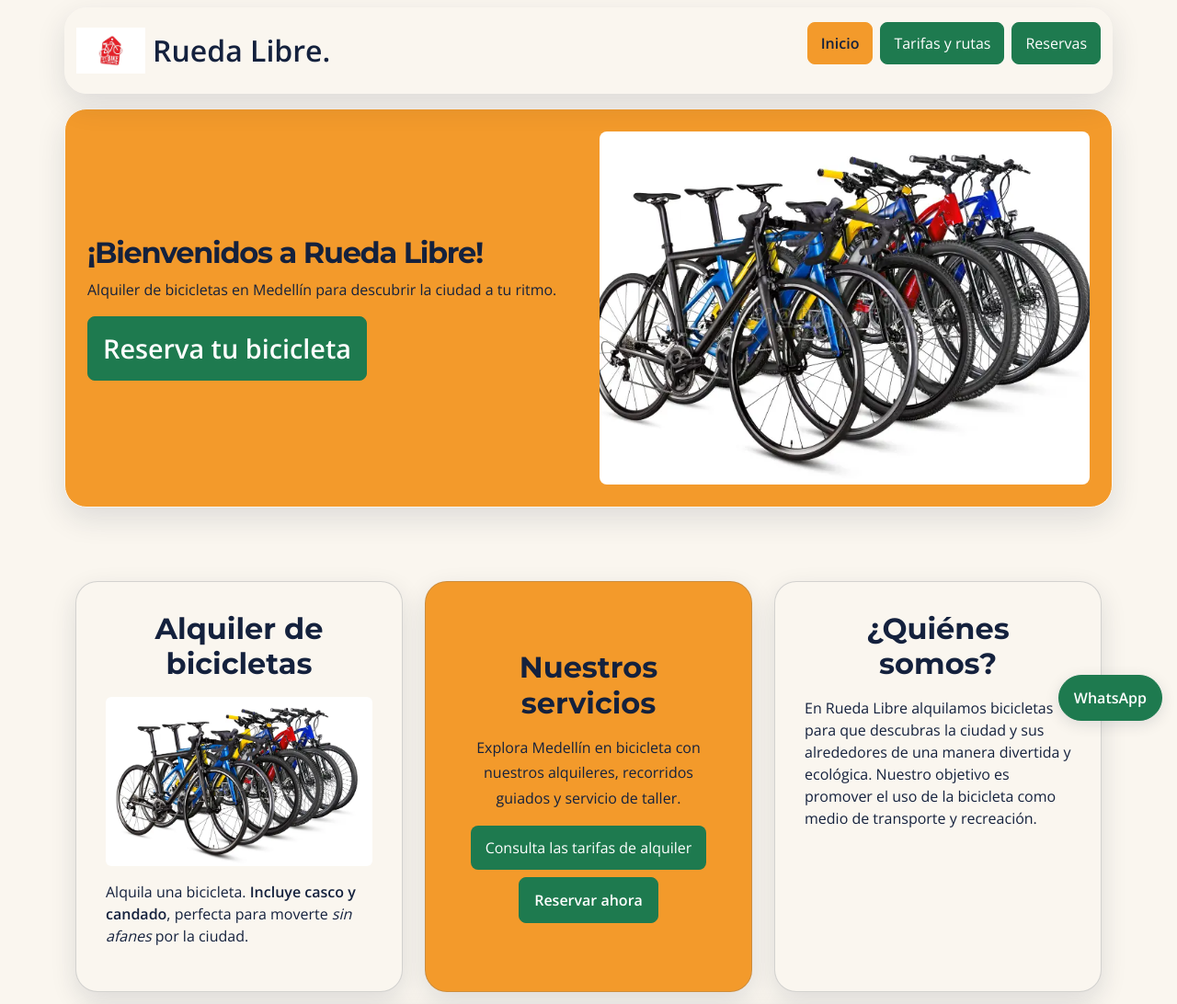
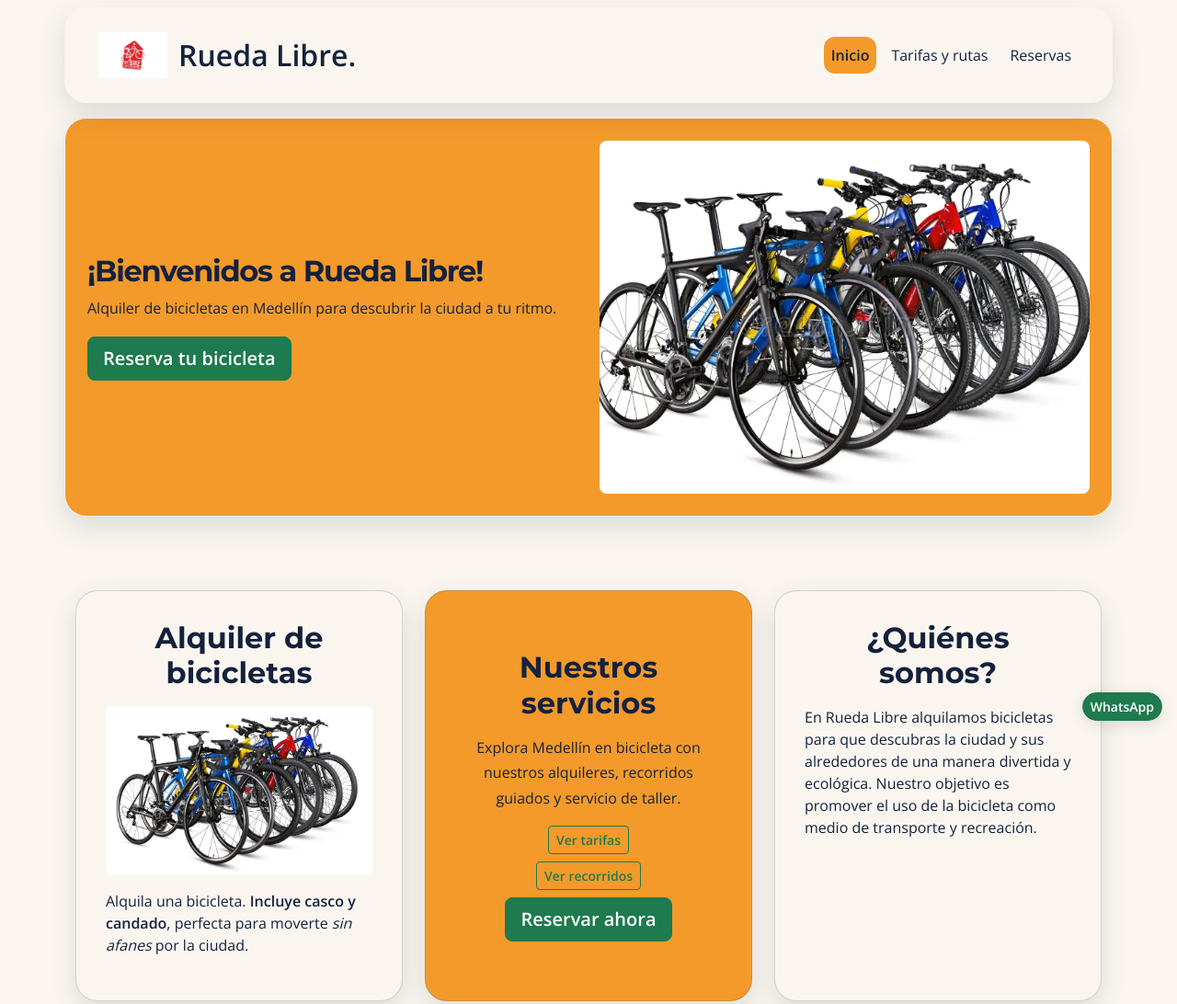
Before and after one commit to Martinez0837/rueda-libre, a plain HTML site: page index.html in a window 1280 px wide. Shown: the top 1092 px of the page at 92% size. Drawn offline with nearby package versions, Linux system fonts and the light colour scheme.

Commit message:
dia3,paso9

```diff
--- a/css/styles.css
+++ b/css/styles.css
@@ -217,7 +217,7 @@ button {
 
 /* Navegación compartida */
 
-  nav {
+  .navbar {
     padding: var(--espaciado-sm) clamp(var(--espaciado-md), 3vw, var(--espaciado-lg));
     border: 1px solid var(--crema);
     border-radius: var(--espaciado-lg);
@@ -226,73 +226,50 @@ button {
     backdrop-filter: blur(12px);
   }
 
-  #navbar .marca {
+  .navbar .container-fluid {
+    flex-wrap: nowrap;
+  }
+
+  .navbar .navbar-brand {
+    display: flex;
+    align-items: center;
+    gap: var(--espaciado-sm);
     min-width: 0;
     color: inherit;
     text-decoration: none;
   }
 
-  #navbar .navbar-links {
-    text-align: center;
-  }
-
-  #navbar .nombre-marca {
+  .navbar .nombre-marca {
     font-weight: 600;
     font-size: clamp(1.4rem, 3.5vw, 2rem);
   }
 
-  #navbar .logo {
+  .navbar .logo {
     width: 75px;
     height: 68px;
     object-fit: contain;
   }
 
-  #navbar .navbar-links a {
-    padding: 10px 14px;
-    border: 1px solid var(--verde-ruta);
-    border-radius: 8px;
-    background-color: var(--verde-ruta);
-    color: var(--blanco);
-    text-decoration: none;
-    transition: background-color 160ms ease, transform 160ms ease;
+  .navbar-nav .nav-link {
+    border-radius: var(--espaciado-sm);
+    color: var(--azul-noche);
   }
 
-  #navbar .navbar-links a:hover {
+  .navbar-nav .nav-link:hover,
+  .navbar-nav .nav-link:focus-visible {
     background-color: var(--azul-noche);
-    transform: translateY(-2px);
+    color: var(--blanco);
   }
 
-  #menu a {
-    color: var(--gris-asfalto);
-  }
-
-  .activo {
-    color: var(--verde-ruta);
+  .navbar-nav .nav-link.active,
+  .navbar-nav .nav-link.active:hover,
+  .navbar-nav .nav-link.active:focus-visible {
+    background-color: var(--naranja-pedal);
+    color: var(--azul-noche);
     font-weight: 600;
   }
 
-  #menu a.activo {
-    border-color: var(--naranja-pedal);
-    background-color: var(--naranja-pedal);
-    color: var(--azul-noche);
-  }
-
-  #menu a:hover,
-  #menu a:focus {
-    background-color: var(--azul-noche);
-    color: var(--blanco);
-    text-decoration: underline;
-    text-underline-offset: 3px;
-    transform: translateY(-2px);
-  }
-
-  #menu a.activo:hover,
-  #menu a.activo:focus {
-    background-color: var(--naranja-pedal);
-    color: var(--azul-noche);
-  }
-
-  a:not(.marca):hover {
+  a:not(.navbar-brand):hover {
     text-decoration-thickness: 2px;
   }
 
@@ -305,11 +282,6 @@ button {
   textarea:focus {
     outline: 3px solid var(--azul-noche);
     outline-offset: 3px;
-  }
-
-  #navbar .navbar-links a:active {
-    transform: translateY(0);
-
   }
 
   .encabezado-pagina {
@@ -445,44 +417,31 @@ button {
   }
 
 /* Botones y llamadas a la acción */
-  .servicios-intro > a {
-    padding: var(--espaciado-sm) var(--espaciado-md);
-    border-radius: 8px;
-    background-color: var(--verde-ruta);
-    color: var(--blanco);
-    text-align: center;
-    text-decoration: none;
-    transition: background-color 160ms ease, transform 160ms ease;
+  .btn {
+    font-weight: 600;
   }
 
-  .servicios-intro > a:hover {
-    background-color: var(--azul-noche);
-    transform: translateY(-2px);
+  .btn-success {
+    --bs-btn-color: var(--blanco);
+    --bs-btn-bg: var(--verde-ruta);
+    --bs-btn-border-color: var(--verde-ruta);
+    --bs-btn-hover-color: var(--blanco);
+    --bs-btn-hover-bg: var(--azul-noche);
+    --bs-btn-hover-border-color: var(--azul-noche);
+    --bs-btn-active-color: var(--blanco);
+    --bs-btn-active-bg: var(--azul-noche);
+    --bs-btn-active-border-color: var(--azul-noche);
   }
 
-  .boton-reservar,
-  .boton-inicio {
-    display: inline-block;
-    padding: var(--espaciado-sm) var(--espaciado-md);
-    border: 1px solid var(--verde-ruta);
-    border-radius: 8px;
-    background-color: var(--verde-ruta);
-    color: var(--blanco);
-    font-weight: 600;
-    text-align: center;
-    text-decoration: none;
-    transition: background-color 160ms ease, transform 160ms ease;
-  }
-
-  .boton-reservar:hover,
-  .boton-reservar:focus,
-  .boton-inicio:hover,
-  .boton-inicio:focus {
-    border-color: var(--azul-noche);
-    background-color: var(--azul-noche);
-    color: var(--blanco);
-    text-decoration: underline;
-    transform: translateY(-2px);
+  .btn-outline-success {
+    --bs-btn-color: var(--verde-ruta);
+    --bs-btn-border-color: var(--verde-ruta);
+    --bs-btn-hover-color: var(--blanco);
+    --bs-btn-hover-bg: var(--verde-ruta);
+    --bs-btn-hover-border-color: var(--verde-ruta);
+    --bs-btn-active-color: var(--blanco);
+    --bs-btn-active-bg: var(--verde-ruta);
+    --bs-btn-active-border-color: var(--verde-ruta);
   }
 
   .accion-reserva {
@@ -574,19 +533,8 @@ button {
 }
 
   .whatsapp-fijo {
-    padding: var(--espaciado-sm) var(--espaciado-md);
-    border: 1px solid var(--verde-ruta);
     border-radius: 999px;
-    background-color: var(--verde-ruta);
     box-shadow: 0 4px 16px var(--sombra-color);
-    color: var(--blanco);
-    font-weight: 600;
-    text-decoration: none;
-  }
-
-  .whatsapp-fijo:hover {
-    border-color: var(--azul-noche);
-    background-color: var(--azul-noche);
   }
 
   .whatsapp-fijo:focus-visible {
@@ -698,10 +646,6 @@ text-align: center;
   text-align: center;
 }
 
-.boton-inicio:active {
-  transform: translateY(0);
-}
-
 @media (min-width: 768px) {
   .bienvenida-imagen {
     height: clamp(16rem, 30vw, 24rem);
--- a/index.html
+++ b/index.html
@@ -16,17 +16,22 @@
 </head>
 <body class="pagina-inicio pb-5">
 
-  <nav class="container my-2" aria-label="Navegación principal">
-    <div id="navbar" class="d-flex flex-column align-items-center justify-content-center gap-2 w-100 flex-md-row justify-content-md-between">
-      <a class="marca d-flex align-items-center gap-2" href="index.html" aria-label="Rueda Libre, inicio">
+  <nav class="navbar navbar-expand-lg container my-2" aria-label="Navegación principal">
+    <div class="container-fluid">
+      <a class="navbar-brand" href="index.html" aria-label="Rueda Libre, inicio">
         <img src="img/logo.jpg" alt="" class="logo">
-        <p class="nombre-marca mb-0">Rueda Libre.</p>
+        <span class="nombre-marca">Rueda Libre.</span>
       </a>
-      <ul id="menu" class="navbar-links d-flex flex-wrap justify-content-center justify-content-md-end gap-2 list-unstyled p-0">
-        <li><a class="d-inline-block activo" aria-current="page" href="index.html">Inicio</a></li>
-        <li><a class="d-inline-block" href="paginas/tarifas.html">Tarifas y rutas</a></li>
-        <li><a class="d-inline-block" href="paginas/reserva.html">Reservas</a></li>
-      </ul>
+      <button class="navbar-toggler" type="button" data-bs-toggle="collapse" data-bs-target="#navbarNav" aria-controls="navbarNav" aria-expanded="false" aria-label="Alternar navegación">
+        <span class="navbar-toggler-icon"></span>
+      </button>
+      <div class="collapse navbar-collapse justify-content-lg-end" id="navbarNav">
+        <ul class="navbar-nav gap-lg-2">
+          <li class="nav-item"><a class="nav-link active" aria-current="page" href="index.html">Inicio</a></li>
+          <li class="nav-item"><a class="nav-link" href="paginas/tarifas.html">Tarifas y rutas</a></li>
+          <li class="nav-item"><a class="nav-link" href="paginas/reserva.html">Reservas</a></li>
+        </ul>
+      </div>
     </div>
   </nav>
 
@@ -36,7 +41,7 @@
         <div class="col-12 col-md-6 text-center text-md-start">
           <h1>¡Bienvenidos a Rueda Libre!</h1>
           <p class="mt-2">Alquiler de bicicletas en Medellín para descubrir la ciudad a tu ritmo.</p>
-          <a class="boton-reservar" href="paginas/reserva.html">Reserva tu bicicleta</a>
+          <a class="btn btn-success btn-lg" href="paginas/reserva.html">Reserva tu bicicleta</a>
         </div>
         <div class="col-12 col-md-6">
           <img class="bienvenida-imagen img-fluid rounded-3" src="img/bicicletas.jpg" alt="Bicicletas disponibles para recorrer Medellín">
@@ -57,8 +62,9 @@
           <div class="contenido-card servicios-intro h-100 d-flex flex-column justify-content-center">
             <h2 class="text-center mb-3">Nuestros servicios</h2>
             <p class="mb-3">Explora Medellín en bicicleta con nuestros alquileres, recorridos guiados y servicio de taller.</p>
-            <a class="align-self-center mb-2" href="paginas/tarifas.html">Consulta las tarifas de alquiler</a>
-            <a class="boton-reservar align-self-center" href="paginas/reserva.html">Reservar ahora</a>
+            <a class="btn btn-outline-success btn-sm align-self-center mb-2" href="paginas/tarifas.html#tarifas">Ver tarifas</a>
+            <a class="btn btn-outline-success btn-sm align-self-center mb-2" href="paginas/tarifas.html#recorridos">Ver recorridos</a>
+            <a class="btn btn-success btn-lg align-self-center" href="paginas/reserva.html">Reservar ahora</a>
           </div>
         </section>
 
@@ -84,7 +90,7 @@
                 <h3 class="card-title fs-5">Urbana Clásica</h3>
                 <p class="card-text bicicleta-descripcion">Cómoda y liviana para las ciclorrutas.</p>
                 <p class="bicicleta-precio mb-3">$10.000 <span>COP / hora</span></p>
-                <a class="boton-reservar mt-auto" href="paginas/reserva.html">Reservar</a>
+                <a class="btn btn-success btn-sm mt-auto" href="paginas/reserva.html">Reservar</a>
               </div>
             </article>
           </div>
@@ -95,7 +101,7 @@
                 <h3 class="card-title fs-5">Urbana Plegable</h3>
                 <p class="card-text bicicleta-descripcion">Se dobla en segundos; ideal para combinar con el metro.</p>
                 <p class="bicicleta-precio mb-3">$12.000 <span>COP / hora</span></p>
-                <a class="boton-reservar mt-auto" href="paginas/reserva.html">Reservar</a>
+                <a class="btn btn-success btn-sm mt-auto" href="paginas/reserva.html">Reservar</a>
               </div>
             </article>
           </div>
@@ -106,7 +112,7 @@
                 <h3 class="card-title fs-5">Montaña Trail</h3>
                 <p class="card-text bicicleta-descripcion">Suspensión delantera y 21 cambios para las subidas.</p>
                 <p class="bicicleta-precio mb-3">$15.000 <span>COP / hora</span></p>
-                <a class="boton-reservar mt-auto" href="paginas/reserva.html">Reservar</a>
+                <a class="btn btn-success btn-sm mt-auto" href="paginas/reserva.html">Reservar</a>
               </div>
             </article>
           </div>
@@ -117,7 +123,7 @@
                 <h3 class="card-title fs-5">Gravel Aventura</h3>
                 <p class="card-text bicicleta-descripcion">Para rutas mixtas de asfalto y destapado.</p>
                 <p class="bicicleta-precio mb-3">$18.000 <span>COP / hora</span></p>
-                <a class="boton-reservar mt-auto" href="paginas/reserva.html">Reservar</a>
+                <a class="btn btn-success btn-sm mt-auto" href="paginas/reserva.html">Reservar</a>
               </div>
             </article>
           </div>
@@ -128,7 +134,7 @@
                 <h3 class="card-title fs-5">Eléctrica Urbana</h3>
                 <p class="card-text bicicleta-descripcion">Asistencia eléctrica con 45 km de autonomía.</p>
                 <p class="bicicleta-precio mb-3">$25.000 <span>COP / hora</span></p>
-                <a class="boton-reservar mt-auto" href="paginas/reserva.html">Reservar</a>
+                <a class="btn btn-success btn-sm mt-auto" href="paginas/reserva.html">Reservar</a>
               </div>
             </article>
           </div>
@@ -139,7 +145,7 @@
                 <h3 class="card-title fs-5">Infantil</h3>
                 <p class="card-text bicicleta-descripcion">Para niños de 6 a 10 años.</p>
                 <p class="bicicleta-precio mb-3">$8.000 <span>COP / hora</span></p>
-                <a class="boton-reservar mt-auto" href="paginas/reserva.html">Reservar</a>
+                <a class="btn btn-success btn-sm mt-auto" href="paginas/reserva.html">Reservar</a>
               </div>
             </article>
           </div>
@@ -150,7 +156,7 @@
                 <h3 class="card-title fs-5">Tándem</h3>
                 <p class="card-text bicicleta-descripcion">Para dos personas; perfecta para pasear en pareja.</p>
                 <p class="bicicleta-precio mb-3">$20.000 <span>COP / hora</span></p>
-                <a class="boton-reservar mt-auto" href="paginas/reserva.html">Reservar</a>
+                <a class="btn btn-success btn-sm mt-auto" href="paginas/reserva.html">Reservar</a>
               </div>
             </article>
           </div>
@@ -232,7 +238,7 @@
           <h2 id="titulo-reserva" class="mb-2">¿Listo para rodar?</h2>
           <p class="lead mb-0">Elige tu bicicleta y reserva tu próxima aventura.</p>
         </div>
-        <a class="boton-reservar" href="paginas/reserva.html">Reservar</a>
+        <a class="btn btn-success btn-lg" href="paginas/reserva.html">Reservar</a>
         <img class="img-fluid w-25 d-none d-md-block" src="img/bicicleta tandem.jpg" alt="" aria-hidden="true">
       </section>
 
@@ -291,8 +297,8 @@
       </dl>
     </footer>
 
-    <a class="whatsapp-fijo d-table mx-auto my-3 d-md-none" href="https://wa.me/573000000000" target="_blank" rel="noopener noreferrer">WhatsApp</a>
-    <a class="whatsapp-fijo d-none d-md-table position-fixed end-0 bottom-0 m-3" href="https://wa.me/573000000000" target="_blank" rel="noopener noreferrer">WhatsApp</a>
+    <a class="btn btn-success btn-sm whatsapp-fijo d-table mx-auto my-3 d-md-none" href="https://wa.me/573000000000" target="_blank" rel="noopener noreferrer">WhatsApp</a>
+    <a class="btn btn-success btn-sm whatsapp-fijo d-none d-md-table position-fixed end-0 bottom-0 m-3" href="https://wa.me/573000000000" target="_blank" rel="noopener noreferrer">WhatsApp</a>
 
     <script
       src="https://cdn.jsdelivr.net/npm/bootstrap@5.3.8/dist/js/bootstrap.bundle.min.js"
```
Also changed, not shown: paginas/reserva.html (+18 -13 lines), paginas/tarifas.html (+18 -13 lines).
